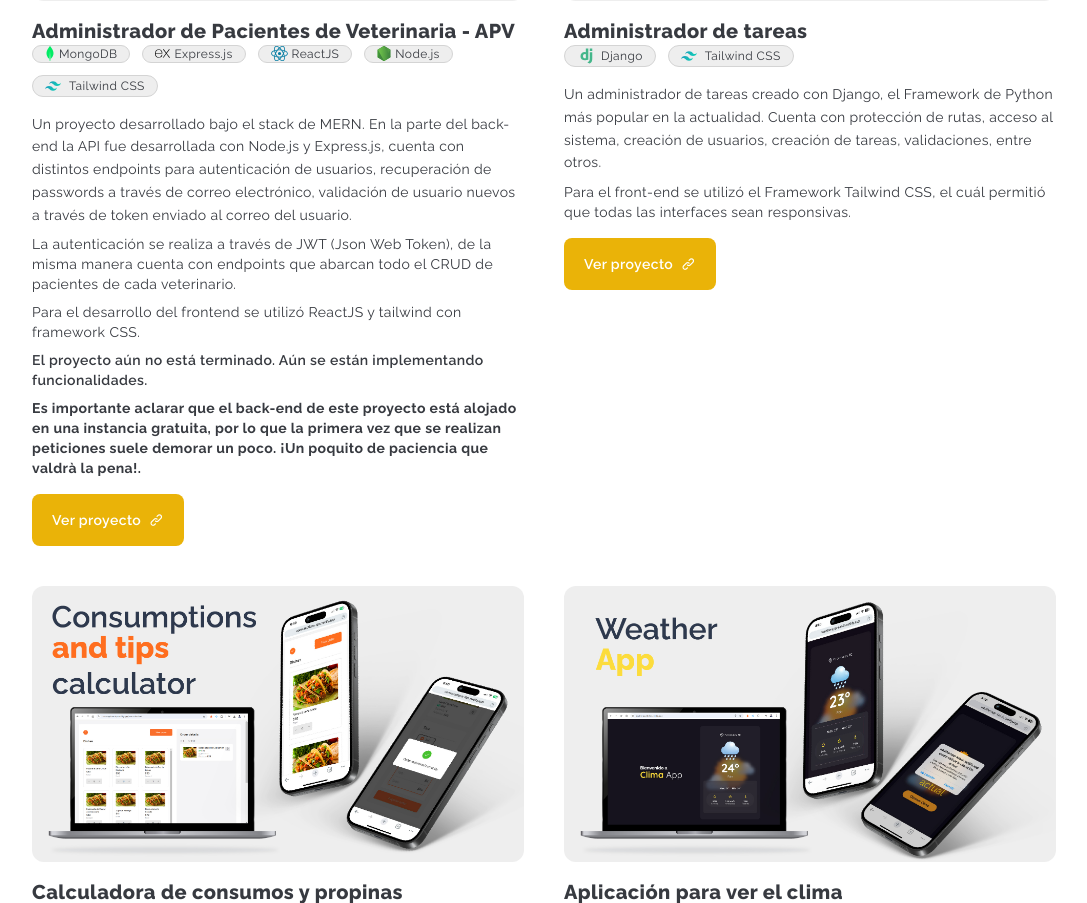
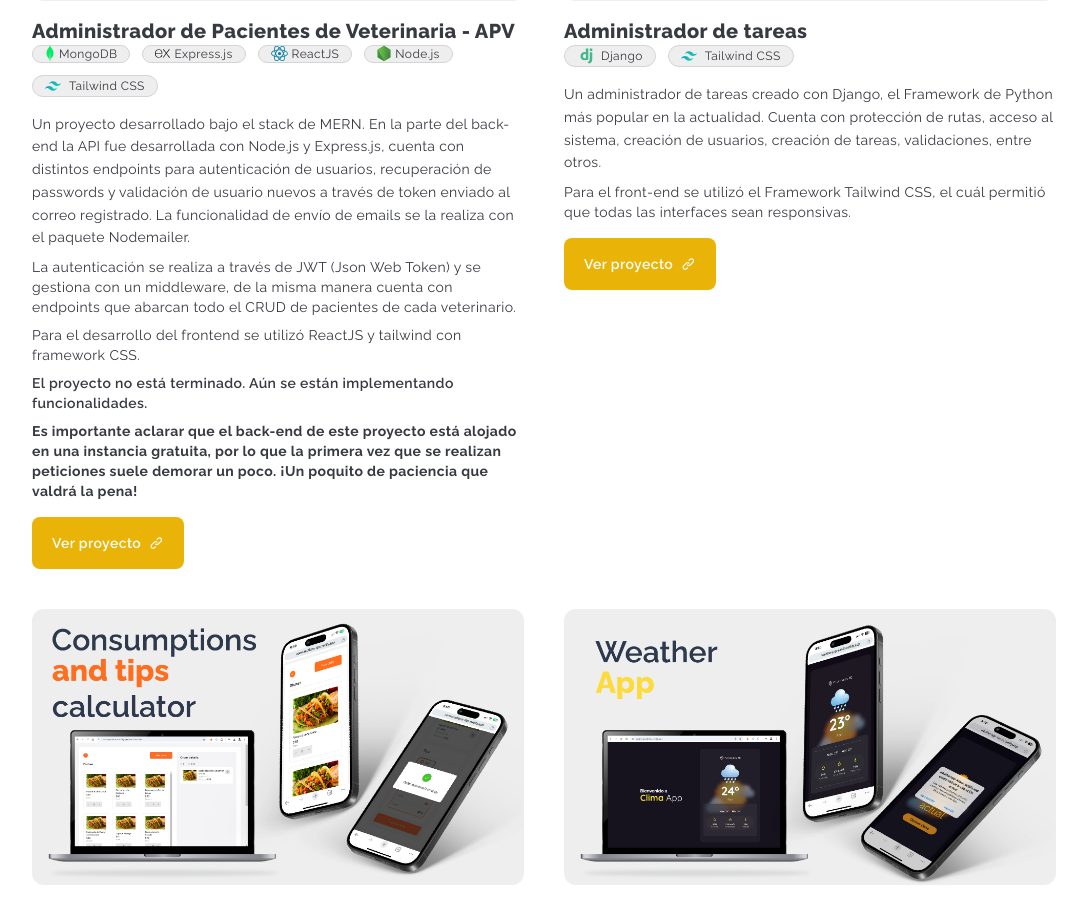
Before and after one commit to kelvincedcas/portfolio, a Django app: page / in a window 1280 px wide. Shown: the part 3164-4067 px from the top of the page, without its empty margins (96-1183 px from the left). Run offline with Django 5.2, Linux system fonts and the light colour scheme; style sheets or scripts are compiled from the project's sources; some libraries are stand-ins or nearby versions.

Commit message:
fix final

```diff
--- a/core/templates/core/portfolio.html
+++ b/core/templates/core/portfolio.html
@@ -71,11 +71,11 @@
                         </div>
                     </div>
                     <div class="flex flex-col gap-2 text-sm">
-                        <p class="leading-relaxed tracking-wide">Un proyecto desarrollado bajo el stack de MERN. En la parte del back-end la API fue desarrollada con Node.js y Express.js, cuenta con distintos endpoints para autenticación de usuarios, recuperación de passwords a través de correo electrónico, validación de usuario nuevos a través de token enviado al correo del usuario.</p>
-                        <p>La autenticación se realiza a través de JWT (Json Web Token), de la misma manera cuenta con endpoints que abarcan todo el CRUD de pacientes de cada veterinario.</p>
+                        <p class="leading-relaxed tracking-wide">Un proyecto desarrollado bajo el stack de MERN. En la parte del back-end la API fue desarrollada con Node.js y Express.js, cuenta con distintos endpoints para autenticación de usuarios, recuperación de passwords y validación de usuario nuevos a través de token enviado al correo registrado. La funcionalidad de envío de emails se la realiza con el paquete Nodemailer.</p>
+                        <p>La autenticación se realiza a través de JWT (Json Web Token) y se gestiona con un middleware, de la misma manera cuenta con endpoints que abarcan todo el CRUD de pacientes de cada veterinario.</p>
                         <p>Para el desarrollo del frontend se utilizó ReactJS y tailwind con framework CSS.</p>
-                        <p class="font-semibold">El proyecto aún no está terminado. Aún se están implementando funcionalidades.</p>
-                        <p class="font-bold">Es importante aclarar que el back-end de este proyecto está alojado en una instancia gratuita, por lo que la primera vez que se realizan peticiones suele demorar un poco. ¡Un poquito de paciencia que valdrà la pena!.</p>
+                        <p class="font-semibold">El proyecto no está terminado. Aún se están implementando funcionalidades.</p>
+                        <p class="font-bold">Es importante aclarar que el back-end de este proyecto está alojado en una instancia gratuita, por lo que la primera vez que se realizan peticiones suele demorar un poco. ¡Un poquito de paciencia que valdrá la pena!</p>
                     </div>
                     <div class="flex gap-4 text-sm font-semibold">
                         <a class="bg-primary text-white py-4 px-5 rounded-lg inline-flex gap-2 items-center justify-center hover:bg-yellow-600 transition-colors" href="https://apv-mern-kelvindev.netlify.app" target="_blank">
```
